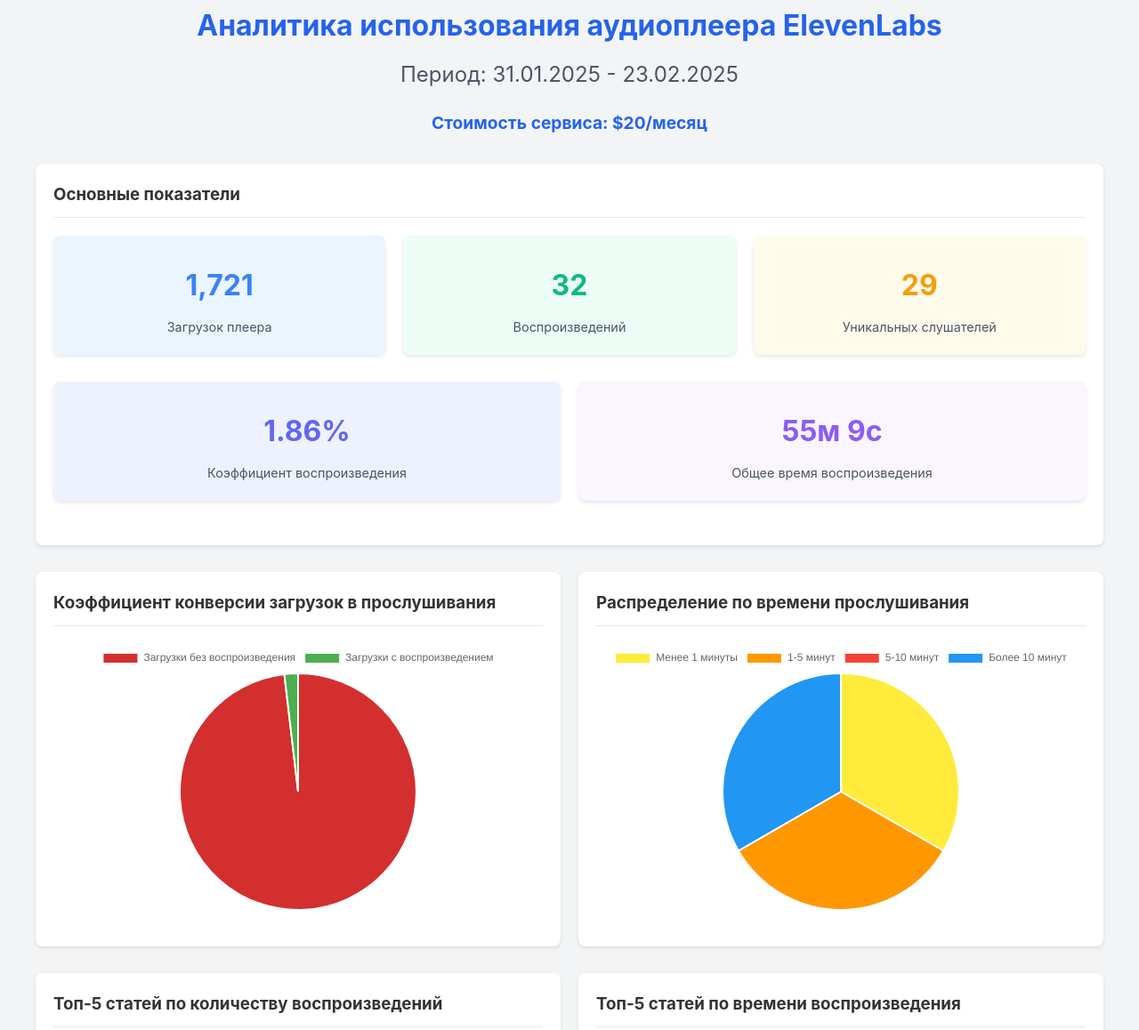
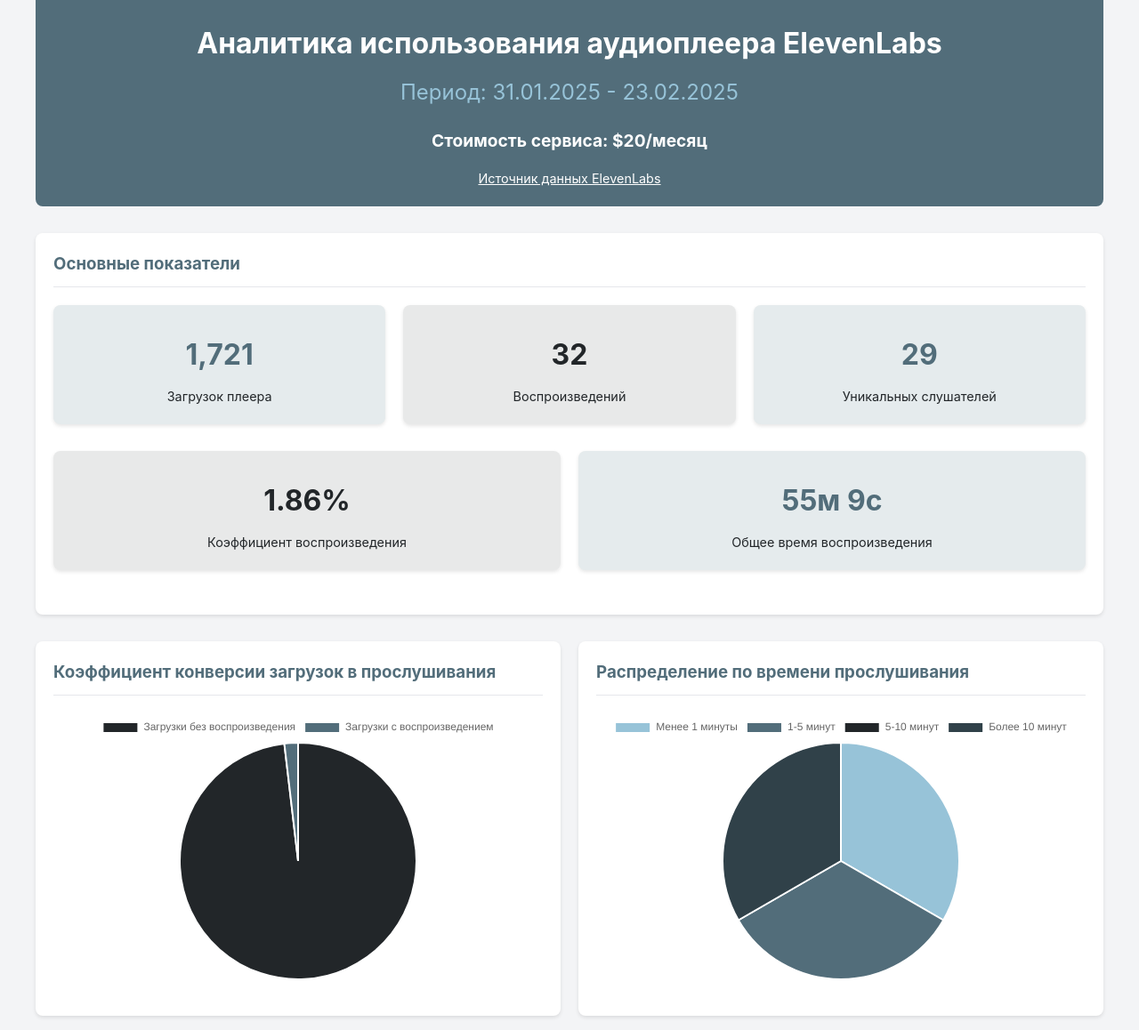
Before and after one commit to artemutka/elevenlabs-analytics, a plain HTML site: page index.html in a window 1280 px wide. Shown: the part 38-1196 px from the top of the page at 89% size. Drawn offline with nearby package versions, Linux system fonts and the light colour scheme.

Commit message:
Внесены изменения согласно пожеланиям, добавлены ссылки на источники данных, сравнительный график и фирменные цвета

```diff
--- a/index.html
+++ b/index.html
@@ -7,12 +7,20 @@
     <!-- Подключаем Chart.js -->
     <script src="https://cdn.jsdelivr.net/npm/chart.js"></script>
     <style>
+        :root {
+            --brand-color: #526d7a;
+            --accent-color: #222629;
+            --menu-text-color: #97c3d8;
+            --menu-highlight-color: #ffffff;
+            --light-brand-color: #6f8a97;
+            --very-light-brand-color: #e5ebed;
+        }
         body {
             font-family: -apple-system, BlinkMacSystemFont, "Segoe UI", Roboto, Helvetica, Arial, sans-serif;
             background-color: #f3f4f6;
             margin: 0;
             padding: 20px;
-            color: #333;
+            color: var(--accent-color);
             line-height: 1.6;
         }
         .container {
@@ -22,21 +30,33 @@
         .header {
             text-align: center;
             margin-bottom: 30px;
+            background-color: var(--brand-color);
+            color: white;
+            padding: 20px;
+            border-radius: 8px;
         }
         h1 {
-            color: #2563eb;
             margin-bottom: 10px;
+            color: var(--menu-highlight-color);
         }
         h2 {
-            color: #4b5563;
+            color: var(--menu-text-color);
             font-weight: normal;
             margin-top: 0;
         }
         .monthly-cost {
-            color: #2563eb;
+            color: var(--menu-highlight-color);
             font-size: 1.2rem;
             font-weight: bold;
             margin-top: 10px;
+        }
+        .data-source {
+            margin-top: 15px;
+            font-size: 0.9rem;
+        }
+        .data-source a {
+            color: var(--menu-highlight-color);
+            text-decoration: underline;
         }
         .stats-row {
             display: flex;
@@ -54,20 +74,11 @@
             background-color: white;
             box-shadow: 0 2px 4px rgba(0,0,0,0.1);
         }
-        .blue-bg {
-            background-color: #ebf5ff;
+        .brand-bg {
+            background-color: var(--very-light-brand-color);
         }
-        .green-bg {
-            background-color: #ecfdf5;
-        }
-        .amber-bg {
-            background-color: #fffbeb;
-        }
-        .indigo-bg {
-            background-color: #eef2ff;
-        }
-        .purple-bg {
-            background-color: #faf5ff;
+        .brand-accent-bg {
+            background-color: rgba(34, 38, 41, 0.1);
         }
         .stat-value {
             font-size: 2rem;
@@ -76,22 +87,16 @@
         }
         .stat-label {
             font-size: 0.9rem;
-            color: #4b5563;
+            color: var(--accent-color);
         }
-        .blue-text {
-            color: #3b82f6;
+        .brand-text {
+            color: var(--brand-color);
         }
-        .green-text {
-            color: #10b981;
+        .accent-text {
+            color: var(--accent-color);
         }
-        .amber-text {
-            color: #f59e0b;
-        }
-        .indigo-text {
-            color: #6366f1;
-        }
-        .purple-text {
-            color: #8b5cf6;
+        .menu-text {
+            color: var(--menu-text-color);
         }
         .section {
             background-color: white;
@@ -105,11 +110,15 @@
             margin-bottom: 20px;
             padding-bottom: 10px;
             border-bottom: 1px solid #e5e7eb;
+            color: var(--brand-color);
         }
         .chart-container {
             position: relative;
             height: 300px;
             margin-bottom: 20px;
+        }
+        .comparison-chart {
+            height: 400px;
         }
         .two-columns {
             display: grid;
@@ -129,27 +138,38 @@
         }
         .highlight {
             font-weight: bold;
+            color: var(--brand-color);
         }
         .conclusion {
-            background-color: #dbeafe;
+            background-color: var(--very-light-brand-color);
             padding: 20px;
             border-radius: 8px;
             margin-bottom: 20px;
         }
         .conclusion h4 {
-            color: #1e40af;
+            color: var(--brand-color);
             margin-top: 0;
             margin-bottom: 10px;
             font-size: 1.2rem;
         }
-        .alternatives {
-            border: 1px solid #e5e7eb;
-            padding: 20px;
-            border-radius: 8px;
+        .note {
+            font-size: 0.9rem;
+            color: #666;
+            margin-top: 10px;
+            font-style: italic;
         }
-        .alternatives h4 {
-            margin-top: 0;
-            margin-bottom: 10px;
+        .section-footer {
+            display: flex;
+            justify-content: flex-end;
+            margin-top: 15px;
+            font-size: 0.9rem;
+        }
+        .section-footer a {
+            color: var(--brand-color);
+            text-decoration: none;
+        }
+        .section-footer a:hover {
+            text-decoration: underline;
         }
     </style>
 </head>
@@ -159,31 +179,34 @@
             <h1>Аналитика использования аудиоплеера ElevenLabs</h1>
             <h2>Период: 31.01.2025 - 23.02.2025</h2>
             <div class="monthly-cost">Стоимость сервиса: $20/месяц</div>
+            <div class="data-source">
+                <a href="https://docs.google.com/spreadsheets/d/1Obk6XQ7B5asFRT0-byUpCOFBGYgps_jX_Vopjz6Kb3g/edit?gid=0#gid=0" target="_blank">Источник данных ElevenLabs</a>
+            </div>
         </div>
 
         <div class="section">
             <h3>Основные показатели</h3>
             <div class="stats-row">
-                <div class="stat-box blue-bg">
-                    <div class="stat-value blue-text">1,721</div>
+                <div class="stat-box brand-bg">
+                    <div class="stat-value brand-text">1,721</div>
                     <div class="stat-label">Загрузок плеера</div>
                 </div>
-                <div class="stat-box green-bg">
-                    <div class="stat-value green-text">32</div>
+                <div class="stat-box brand-accent-bg">
+                    <div class="stat-value accent-text">32</div>
                     <div class="stat-label">Воспроизведений</div>
                 </div>
-                <div class="stat-box amber-bg">
-                    <div class="stat-value amber-text">29</div>
+                <div class="stat-box brand-bg">
+                    <div class="stat-value brand-text">29</div>
                     <div class="stat-label">Уникальных слушателей</div>
                 </div>
             </div>
             <div class="stats-row">
-                <div class="stat-box indigo-bg">
-                    <div class="stat-value indigo-text">1.86%</div>
+                <div class="stat-box brand-accent-bg">
+                    <div class="stat-value accent-text">1.86%</div>
                     <div class="stat-label">Коэффициент воспроизведения</div>
                 </div>
-                <div class="stat-box purple-bg">
-                    <div class="stat-value purple-text">55м 9с</div>
+                <div class="stat-box brand-bg">
+                    <div class="stat-value brand-text">55м 9с</div>
                     <div class="stat-label">Общее время воспроизведения</div>
                 </div>
             </div>
@@ -202,6 +225,16 @@
                 <div class="chart-container">
                     <canvas id="timeDistributionChart"></canvas>
                 </div>
+            </div>
+        </div>
+
+        <div class="section">
+            <h3>Сравнение показателей взаимодействия (Январь vs Февраль 2025)</h3>
+            <div class="chart-container comparison-chart">
+                <canvas id="comparisonChart"></canvas>
+            </div>
+            <div class="section-footer">
+                <a href="https://docs.google.com/spreadsheets/d/1Obk6XQ7B5asFRT0-byUpCOFBGYgps_jX_Vopjz6Kb3g/edit?gid=1426589131#gid=1426589131" target="_blank">Источник данных Аналитики</a>
             </div>
         </div>
 
@@ -236,24 +269,11 @@
                 <li><span class="highlight">Стоимость на прослушивание:</span> $0.63 на одно воспроизведение</li>
                 <li><span class="highlight">Распределение по страницам:</span> Из 17 статей только 10 имеют хотя бы одно воспроизведение</li>
                 <li><span class="highlight">Эффективные прослушивания:</span> 6 прослушиваний длились более 1 минуты (20.69% от всех)</li>
+                <li><span class="highlight">Изменение показателей:</span> В феврале среднее время вовлеченности увеличилось на 24.8%, однако показатель отказов также вырос на 28.1%</li>
             </ul>
-        </div>
-
-        <div class="section">
-            <h3>Варианты оптимизации</h3>
-            <div class="alternatives">
-                <h4>Возможные улучшения:</h4>
-                <ul>
-                    <li>Сделать плеер более заметным на странице</li>
-                    <li>Добавить привлекательное описание для аудиоверсии</li>
-                    <li>Интегрировать плеер с другими элементами UX (например, предложить прослушать во время скроллинга)</li>
-                    <li>Сократить количество страниц с плеером, оставив его только на самых популярных статьях</li>
-                    <li>Рассмотреть альтернативные сервисы с более низкой стоимостью</li>
-                </ul>
-            </div>
             <div class="conclusion">
                 <h4>Вывод</h4>
-                <p>Текущие показатели использования показывают низкий уровень вовлеченности пользователей в аудиоформат. Рекомендуется пересмотреть стратегию использования аудиоплеера или рассмотреть альтернативные варианты.</p>
+                <p>Текущие показатели использования демонстрируют низкий уровень вовлеченности пользователей в аудиоформат. Несмотря на увеличение среднего времени вовлеченности в феврале, общее количество прослушиваний остается невысоким относительно стоимости сервиса.</p>
             </div>
         </div>
     </div>
@@ -264,8 +284,8 @@
             labels: ['Загрузки без воспроизведения', 'Загрузки с воспроизведением'],
             datasets: [{
                 data: [1689, 32],
-                backgroundColor: ['#d32f2f', '#4caf50'],
-                hoverBackgroundColor: ['#b71c1c', '#388e3c']
+                backgroundColor: ['#222629', '#526d7a'],
+                hoverBackgroundColor: ['#1a1d1f', '#455c68']
             }]
         };
 
@@ -273,8 +293,8 @@
             labels: ['Менее 1 минуты', '1-5 минут', '5-10 минут', 'Более 10 минут'],
             datasets: [{
                 data: [3, 3, 0, 3],
-                backgroundColor: ['#ffeb3b', '#ff9800', '#f44336', '#2196f3'],
-                hoverBackgroundColor: ['#fdd835', '#fb8c00', '#e53935', '#1e88e5']
+                backgroundColor: ['#97c3d8', '#526d7a', '#222629', '#304149'],
+                hoverBackgroundColor: ['#85b2c9', '#455c68', '#1a1d1f', '#273540']
             }]
         };
 
@@ -283,8 +303,8 @@
             datasets: [{
                 label: 'Количество воспроизведений',
                 data: [11, 4, 3, 3, 3],
-                backgroundColor: '#8884d8',
-                borderColor: '#6d67bd',
+                backgroundColor: '#526d7a',
+                borderColor: '#455c68',
                 borderWidth: 1
             }]
         };
@@ -294,8 +314,8 @@
             datasets: [{
                 label: 'Время воспроизведения (мин)',
                 data: [19.45, 17.97, 11.28, 2.48, 1.62], // конвертировано из секунд в минуты для наглядности
-                backgroundColor: '#82ca9d',
-                borderColor: '#61b283',
+                backgroundColor: '#97c3d8',
+                borderColor: '#85b2c9',
                 borderWidth: 1
             }]
         };
@@ -305,10 +325,31 @@
             datasets: [{
                 label: 'Стоимость ($)',
                 data: [0.63, 0.69, 0.36],
-                backgroundColor: '#d32f2f',
-                borderColor: '#b71c1c',
+                backgroundColor: '#222629',
+                borderColor: '#1a1d1f',
                 borderWidth: 1
             }]
+        };
+
+        // Данные для сравнительного графика
+        const comparisonData = {
+            labels: ['Среднее время вовлеченности (сек)', 'Показатель отказов (%)'],
+            datasets: [
+                {
+                    label: 'Январь 2025',
+                    data: [52.7, 27.7],
+                    backgroundColor: '#526d7a',
+                    borderColor: '#455c68',
+                    borderWidth: 1
+                },
+                {
+                    label: 'Февраль 2025',
+                    data: [65.8, 35.5],
+                    backgroundColor: '#97c3d8',
+                    borderColor: '#85b2c9',
+                    borderWidth: 1
+                }
+            ]
         };
 
         // Инициализация графиков
@@ -343,6 +384,41 @@
                 options: {
                     responsive: true,
                     maintainAspectRatio: false
+                }
+            });
+
+            // Сравнительный график
+            new Chart(document.getElementById('comparisonChart'), {
+                type: 'bar',
+                data: comparisonData,
+                options: {
+                    responsive: true,
+                    maintainAspectRatio: false,
+                    plugins: {
+                        tooltip: {
+                            callbacks: {
+                                label: function(context) {
+                                    const label = context.dataset.label || '';
+                                    const value = context.raw || 0;
+                                    if (context.dataIndex === 0) {
+                                        return `${label}: ${value} сек`;
+                                    } else {
+                                        return `${label}: ${value}%`;
+                                    }
+                                }
+                            }
+                        }
+                    },
+                    scales: {
+                        y: {
+                            beginAtZero: true,
+                            ticks: {
+                                callback: function(value, index, values) {
+                                    return value;
+                                }
+                            }
+                        }
+                    }
                 }
             });
 
```
